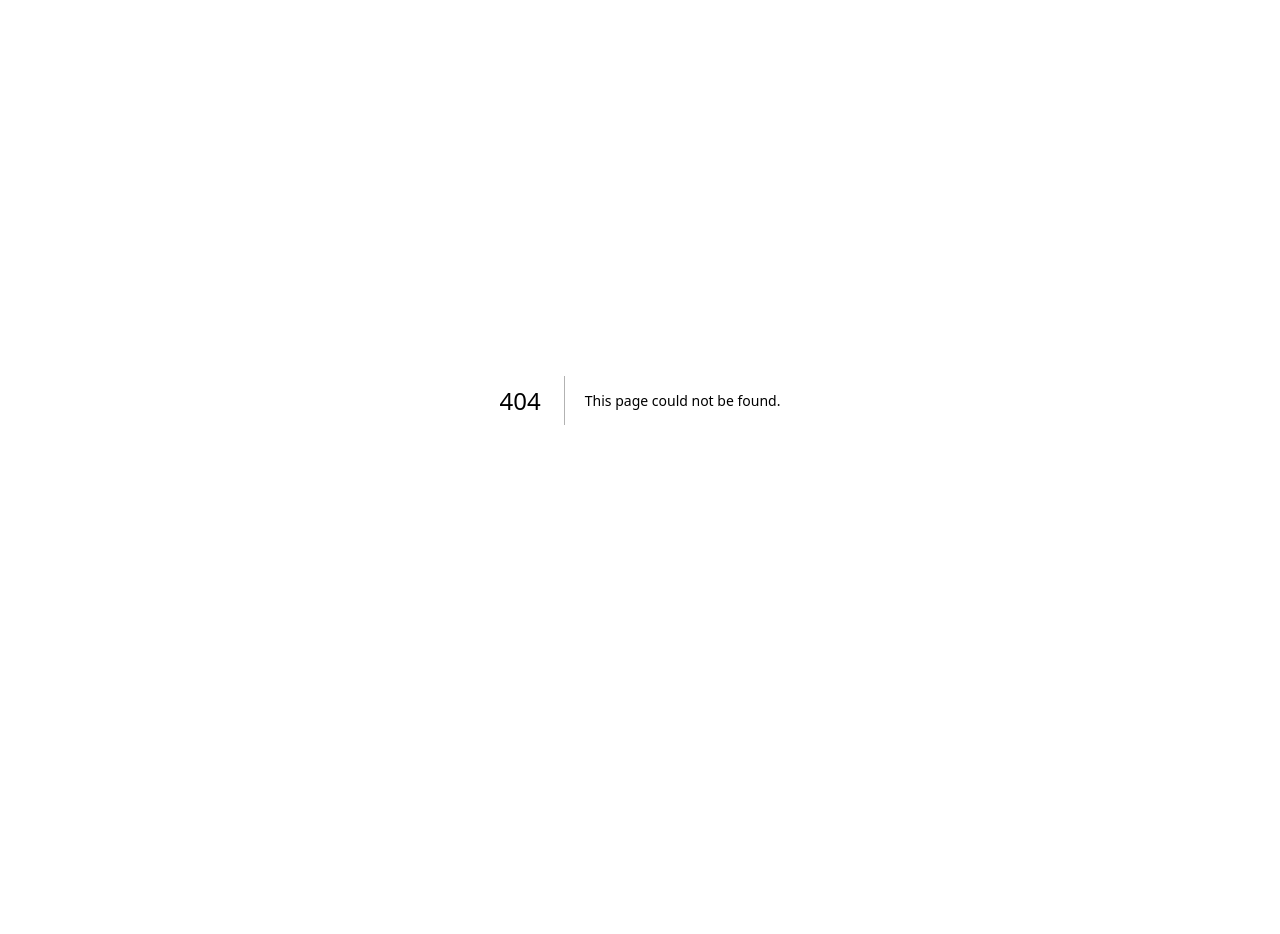
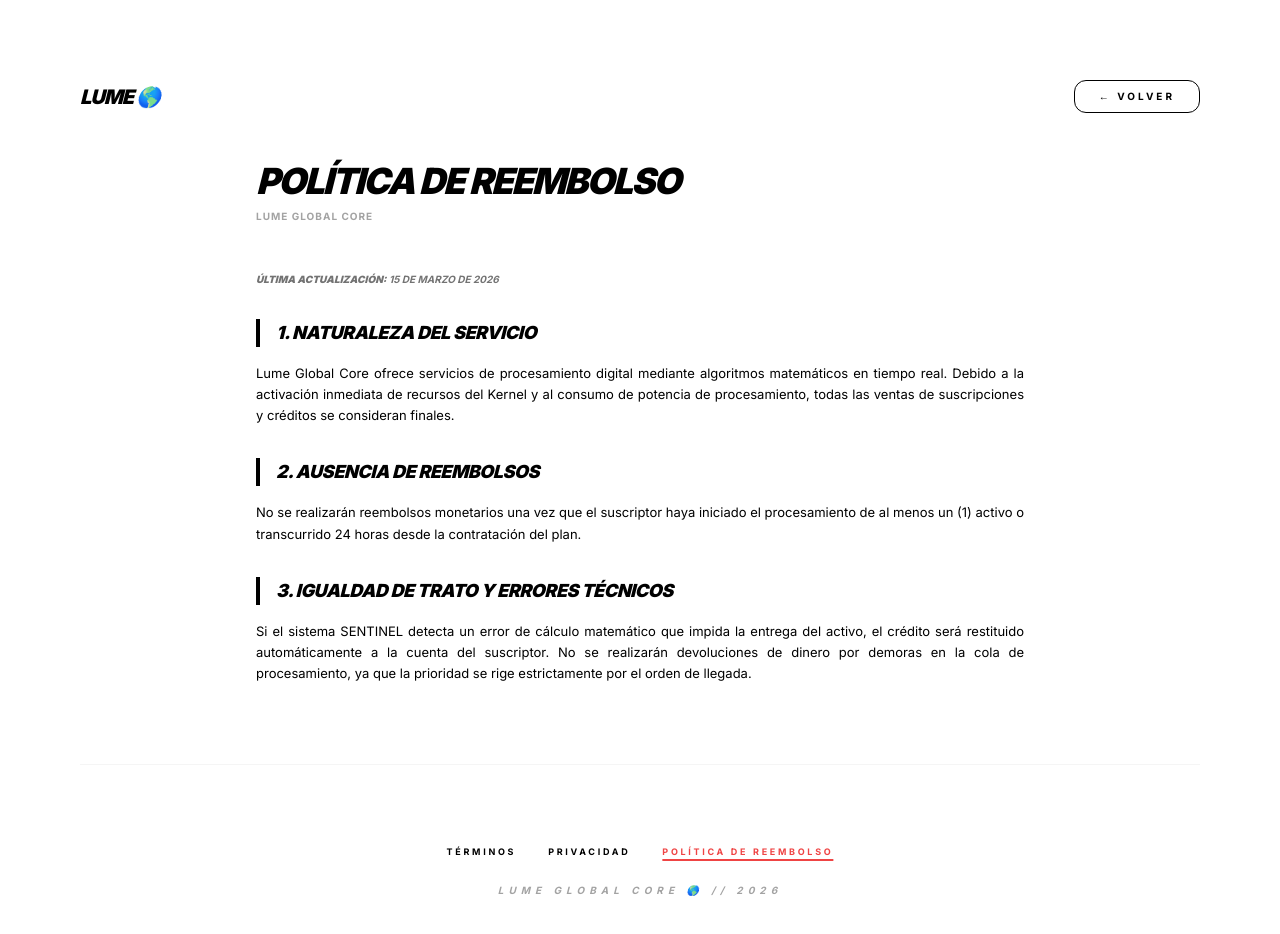
Before and after one commit to lumeglobal10-prog/lume-global-core, a Next.js app: page /refund in a window 1280 px wide. Before the commit this address had no page. Shown: the top 934 px of the page. Before the commit the page ends 800 px from the top, so only its background shows below. Built offline with nearby package versions, Linux system fonts and the light colour scheme.

Commit message:
Create page.tsx

```diff
--- /dev/null
+++ b/app/refund/page.tsx
@@ -0,0 +1,71 @@
+'use client';
+
+import { useRouter } from 'next/navigation';
+import Link from 'next/link';
+
+export default function RefundPage() {
+  const router = useRouter();
+
+  return (
+    <main className="min-h-screen bg-white text-black font-sans p-8 md:p-20 overflow-x-hidden">
+
+      {/* NAVEGACIÓN SUPERIOR */}
+      <nav className="flex justify-between items-center w-full mb-12">
+        <div className="text-xl font-black tracking-tighter italic uppercase">
+          LUME 🌎
+        </div>
+        <button
+          onClick={() => router.back()}
+          className="text-[10px] font-bold tracking-[0.3em] uppercase border border-black px-6 py-2 rounded-xl hover:bg-black hover:text-white transition-all"
+        >
+          ← VOLVER
+        </button>
+      </nav>
+
+      {/* CONTENIDO TÉCNICO INYECTADO (LITERAL) */}
+      <article className="max-w-3xl mx-auto prose prose-neutral">
+        <h1 className="text-4xl font-black italic tracking-tighter uppercase mb-2">Política de Reembolso</h1>
+        <p className="text-[10px] font-bold tracking-widest text-neutral-400 mb-12 uppercase">Lume Global Core</p>
+
+        <section className="mb-10">
+          <p className="text-[10px] font-bold uppercase mb-8 italic text-neutral-500">
+            <strong>Última actualización:</strong> 15 de marzo de 2026
+          </p>
+
+          <h3 className="text-lg font-black italic uppercase tracking-tight mb-4 border-l-4 border-black pl-4">1. Naturaleza del Servicio</h3>
+          <p className="text-[13px] leading-relaxed text-justify mb-8">
+            Lume Global Core ofrece servicios de procesamiento digital mediante algoritmos matemáticos en tiempo real. Debido a la activación inmediata de recursos del Kernel y al consumo de potencia de procesamiento, todas las ventas de suscripciones y créditos se consideran finales.
+          </p>
+
+          <h3 className="text-lg font-black italic uppercase tracking-tight mb-4 border-l-4 border-black pl-4">2. Ausencia de Reembolsos</h3>
+          <p className="text-[13px] leading-relaxed text-justify mb-8">
+            No se realizarán reembolsos monetarios una vez que el suscriptor haya iniciado el procesamiento de al menos un (1) activo o transcurrido 24 horas desde la contratación del plan.
+          </p>
+
+          <h3 className="text-lg font-black italic uppercase tracking-tight mb-4 border-l-4 border-black pl-4">3. Igualdad de Trato y Errores Técnicos</h3>
+          <p className="text-[13px] leading-relaxed text-justify">
+            Si el sistema SENTINEL detecta un error de cálculo matemático que impida la entrega del activo, el crédito será restituido automáticamente a la cuenta del suscriptor. No se realizarán devoluciones de dinero por demoras en la cola de procesamiento, ya que la prioridad se rige estrictamente por el orden de llegada.
+          </p>
+        </section>
+      </article>
+
+      {/* FOOTER UNIFICADO LEGAL */}
+      <footer className="flex flex-col items-center space-y-6 pt-20 border-t border-neutral-100 mt-20">
+        <div className="flex flex-wrap justify-center gap-8">
+          <Link href="/terms" className="text-[9px] font-bold tracking-[0.3em] uppercase hover:underline decoration-2 underline-offset-4">
+            Términos
+          </Link>
+          <Link href="/privacy" className="text-[9px] font-bold tracking-[0.3em] uppercase hover:underline decoration-2 underline-offset-4">
+            Privacidad
+          </Link>
+          <Link href="/refund" className="text-[9px] font-bold tracking-[0.3em] uppercase underline text-red-500 decoration-2 underline-offset-4">
+            Política de Reembolso
+          </Link>
+        </div>
+        <div className="text-[10px] font-bold tracking-[0.5em] text-neutral-400 uppercase italic text-center">
+          LUME GLOBAL CORE 🌎 // 2026
+        </div>
+      </footer>
+    </main>
+  );
+}
```
